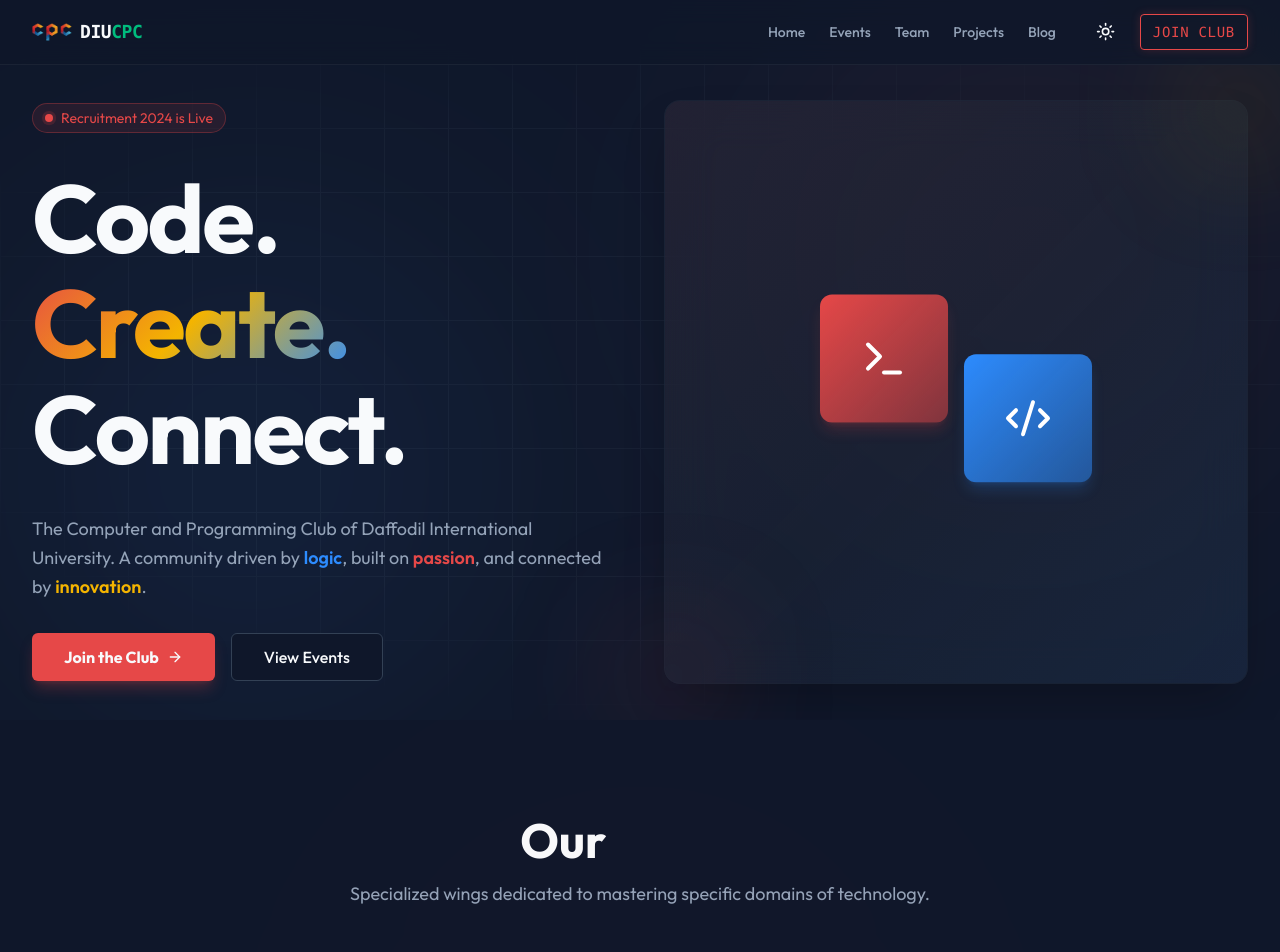
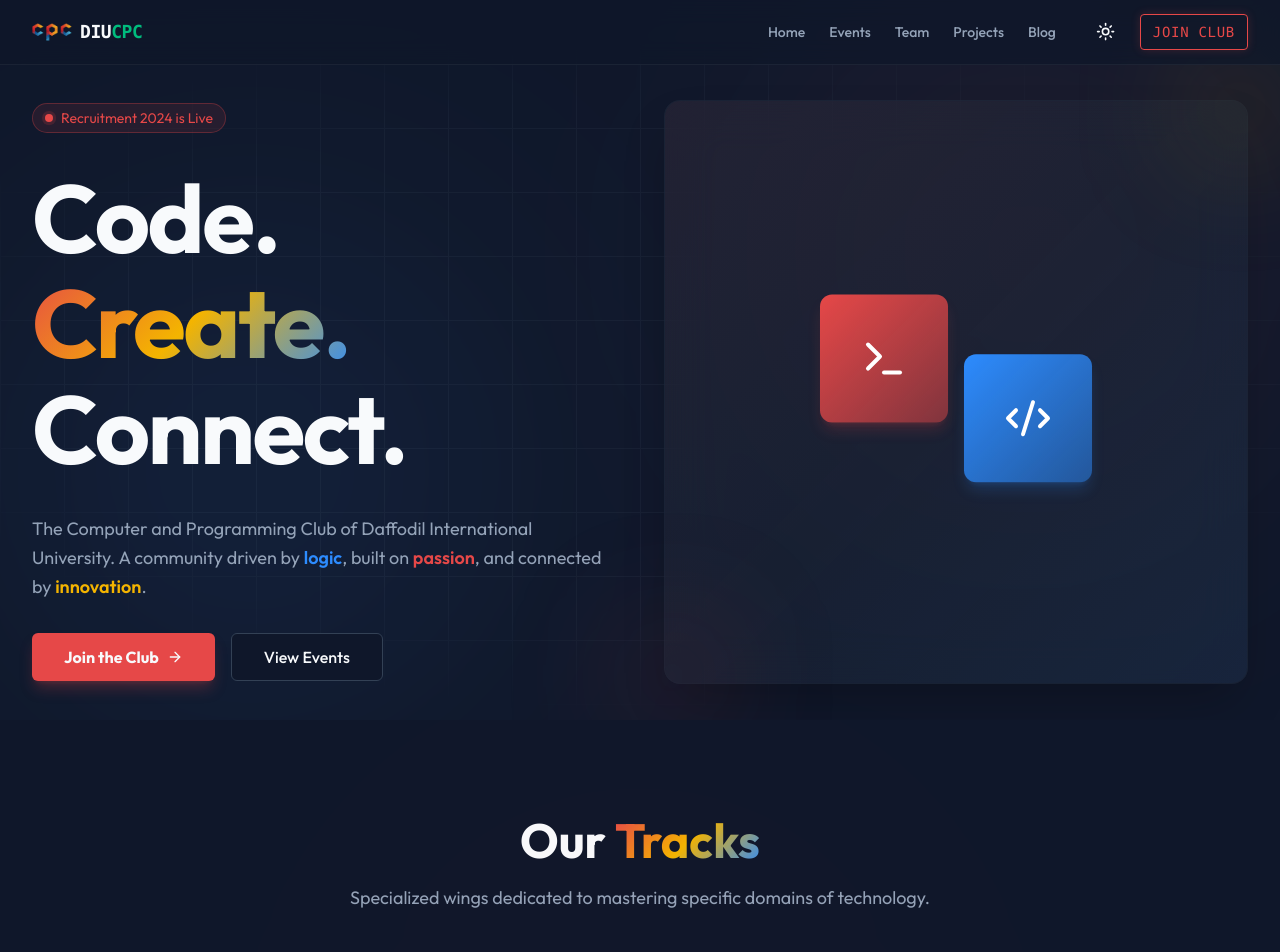
Before and after one commit to darklight9911/cpc-frontend, a Next.js app: page / in a window 1280 px wide. Shown: the top 952 px of the page. Built offline with nearby package versions, Linux system fonts and the light colour scheme.

Commit message:
style: update 'Tracks' heading gradient class names

```diff
--- a/src/components/home/tracks.tsx
+++ b/src/components/home/tracks.tsx
@@ -41,7 +41,7 @@ export const Tracks = () => {
             <Container>
                 <div className="text-center max-w-2xl mx-auto mb-16 space-y-4">
                     <h2 className="text-3xl md:text-5xl font-bold font-heading text-foreground">
-                        Our <span className="text-transparent bg-clip-text bg-brand-gradient">Tracks</span>
+                        Our <span className="text-gradient inline-block pb-1">Tracks</span>
                     </h2>
                     <p className="text-muted-foreground font-sans text-lg">
                         Specialized wings dedicated to mastering specific domains of technology.
```
